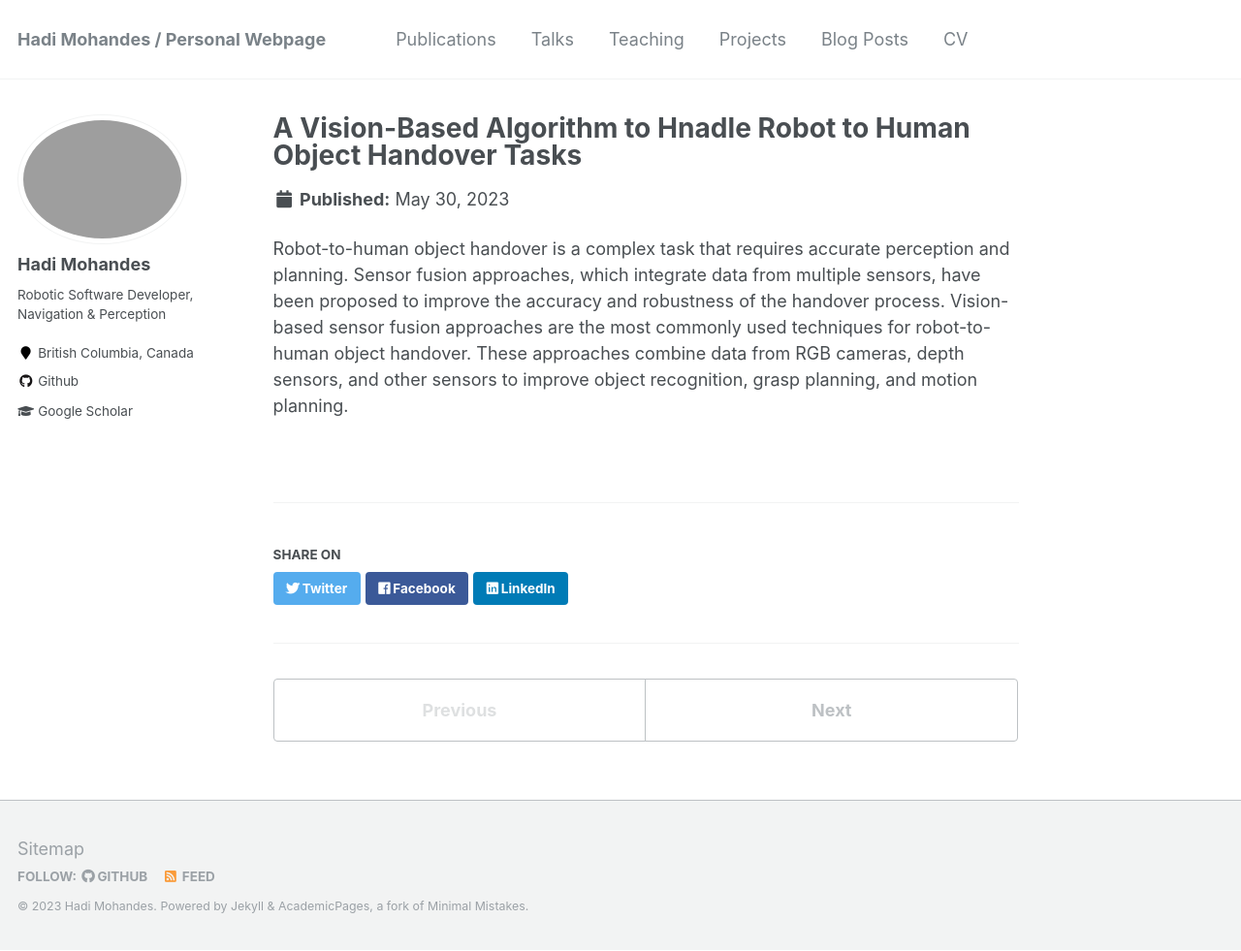
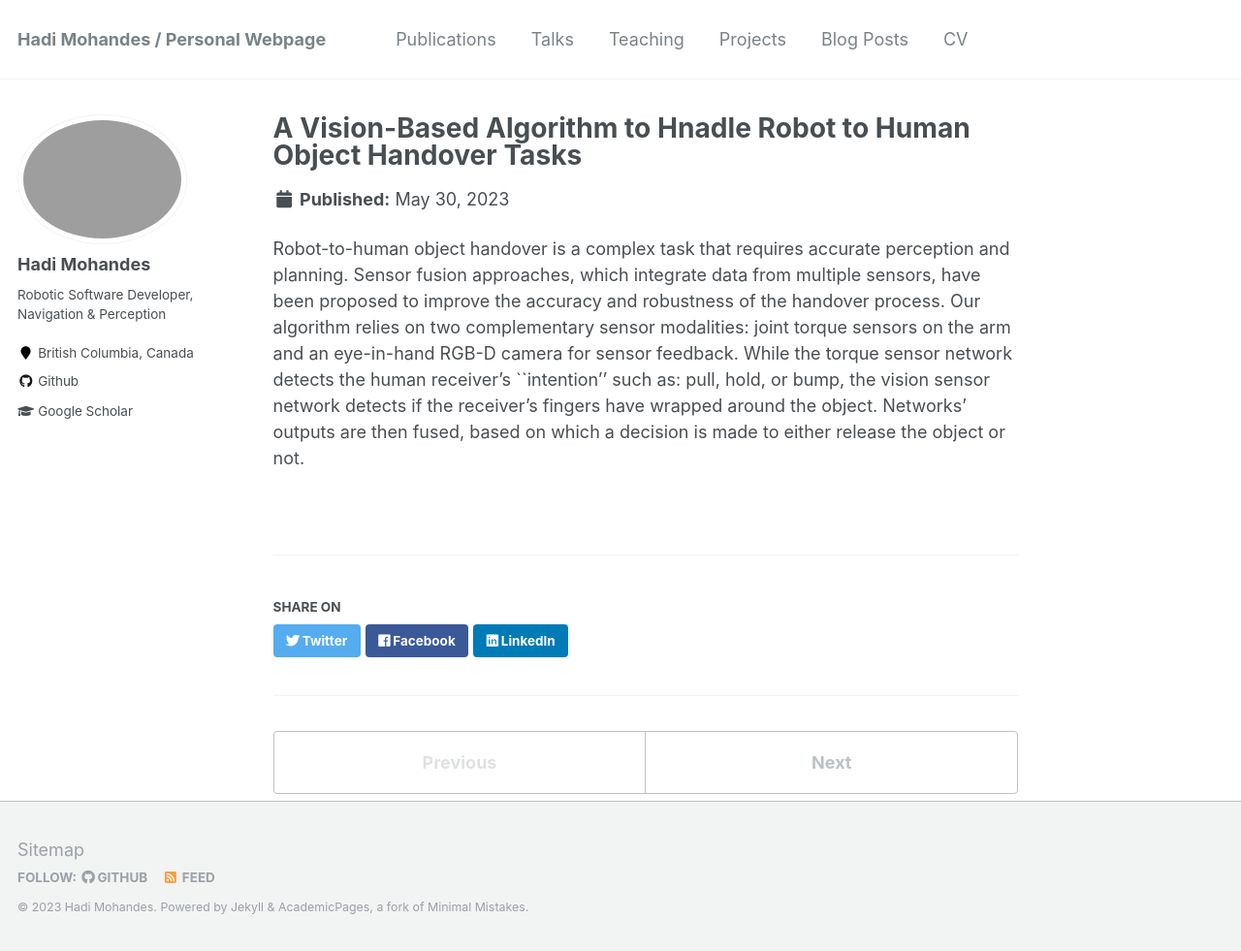
Before and after one commit to hadimohandes/hadimohandes.github.io, a Jekyll site: the page built from _portfolio/portfolio-1.md, in a window 1280 px wide and 981 px high. Shown: the whole window at 97% size. Built offline with Jekyll 4.4.1, drawn with Linux system fonts in a browser that asks for light colours.

Commit message:
Update portfolio-1.md

```diff
--- a/_portfolio/portfolio-1.md
+++ b/_portfolio/portfolio-1.md
@@ -4,4 +4,4 @@ excerpt: "<br/><img src='/images/portfolio-1.png'><br/>"
 collection: portfolio
 ---
 
-Robot-to-human object handover is a complex task that requires accurate perception and planning. Sensor fusion approaches, which integrate data from multiple sensors, have been proposed to improve the accuracy and robustness of the handover process. Vision-based sensor fusion approaches are the most commonly used techniques for robot-to-human object handover. These approaches combine data from RGB cameras, depth sensors, and other sensors to improve object recognition, grasp planning, and motion planning.
+Robot-to-human object handover is a complex task that requires accurate perception and planning. Sensor fusion approaches, which integrate data from multiple sensors, have been proposed to improve the accuracy and robustness of the handover process. Our algorithm relies on two complementary sensor modalities: joint torque sensors on the arm and an eye-in-hand RGB-D camera for sensor feedback. While the torque sensor network detects the human receiver's ``intention'' such as: pull, hold, or bump, the vision sensor network detects if the receiver's fingers have wrapped around the object. Networks' outputs are then fused, based on which a decision is made to either release the object or not.
```
